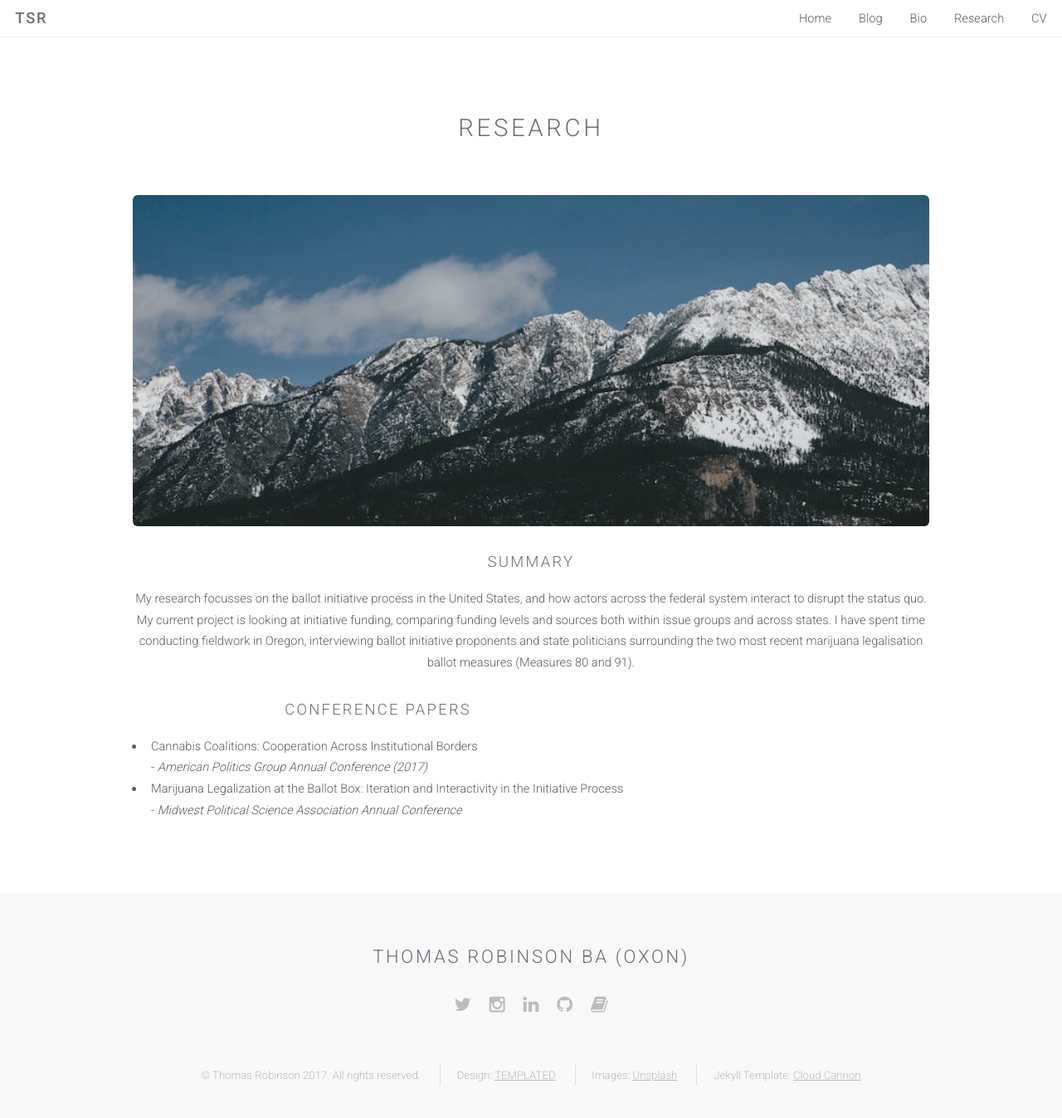
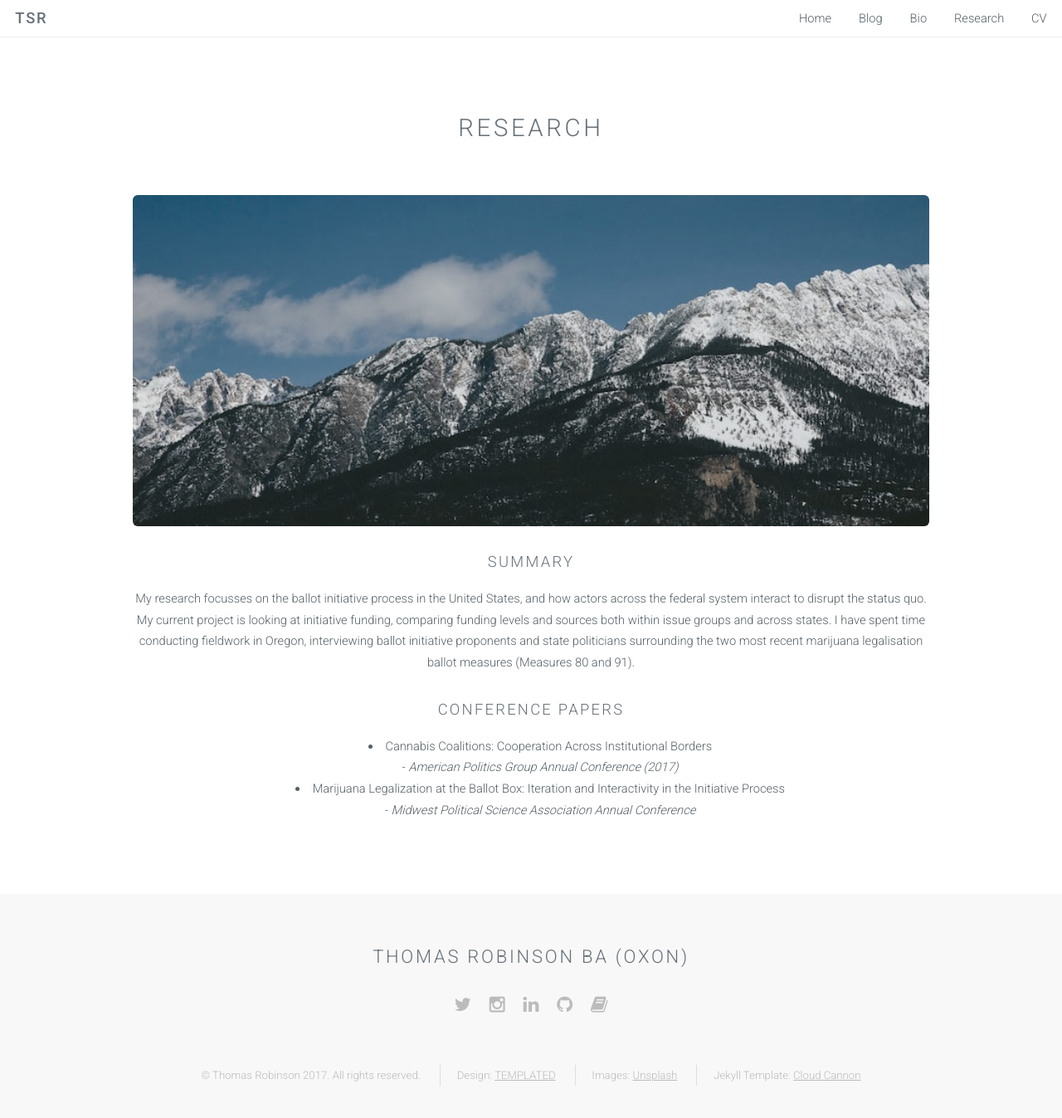
Before and after one commit to nosnibormot/ts-robinson.co.uk, a Jekyll site: the page built from research.html, in a window 1280 px wide and 1367 px high. Shown: the top 1347 px of the window at 83% size. Built offline with Jekyll 4.4.1, drawn with Linux system fonts in a browser that asks for light colours.

Commit message:
fixes center issue and blog link

```diff
--- a/_includes/header.html
+++ b/_includes/header.html
@@ -5,7 +5,7 @@
         <ul>
             <li><a href="{{ site.baseurl }}/">Home</a></li>
             <li><a href="{{ site.baseurl }}/blog.html">Blog</a></li>
-            <li><a href="{{ site.baseurl }}/">Bio</a></li>
+            <li><a href="{{ site.baseurl }}/bio.html">Bio</a></li>
             <li><a href="{{ site.baseurl }}/research.html">Research</a></li>
             <li><a href="TSR-CV.pdf">CV</a></li>
             {% for page in site.pages %}
--- a/css/style.css
+++ b/css/style.css
@@ -10,6 +10,14 @@
 
 /* Basic */
 
+.conference {
+	display: inline;
+	text-align: center;
+}
+
+li {
+	list-style-position: inside;
+}
 
 
 	body {
--- a/research.html
+++ b/research.html
@@ -17,14 +17,14 @@ layout: default
                     I have spent time conducting fieldwork in Oregon, interviewing ballot initiative proponents and state politicians surrounding the two most recent marijuana legalisation ballot measures (Measures 80 and 91).</p>
                 </section>
         </div>
-        <div class="row">
+        <div class="conference">
                 <section>
                   <h3>Conference Papers</h3>
                   <ul>
-                    <li align="left">Cannabis Coalitions: Cooperation Across Institutional Borders<br /> - <i>American Politics Group Annual Conference (2017)</i></li>
-                    <li align="left">Marijuana Legalization at the Ballot Box: Iteration and Interactivity in the Initiative Process<br /> - <i>Midwest Political Science Association Annual Conference</i></li>
+                    <li align="center">Cannabis Coalitions: Cooperation Across Institutional Borders<br /> - <i>American Politics Group Annual Conference (2017)</i></li>
+                    <li align="center">Marijuana Legalization at the Ballot Box: Iteration and Interactivity in the Initiative Process<br /> - <i>Midwest Political Science Association Annual Conference</i></li>
                   </ul>
-                </section
+                </section>
         </div>
       </div>
 </section>
```
